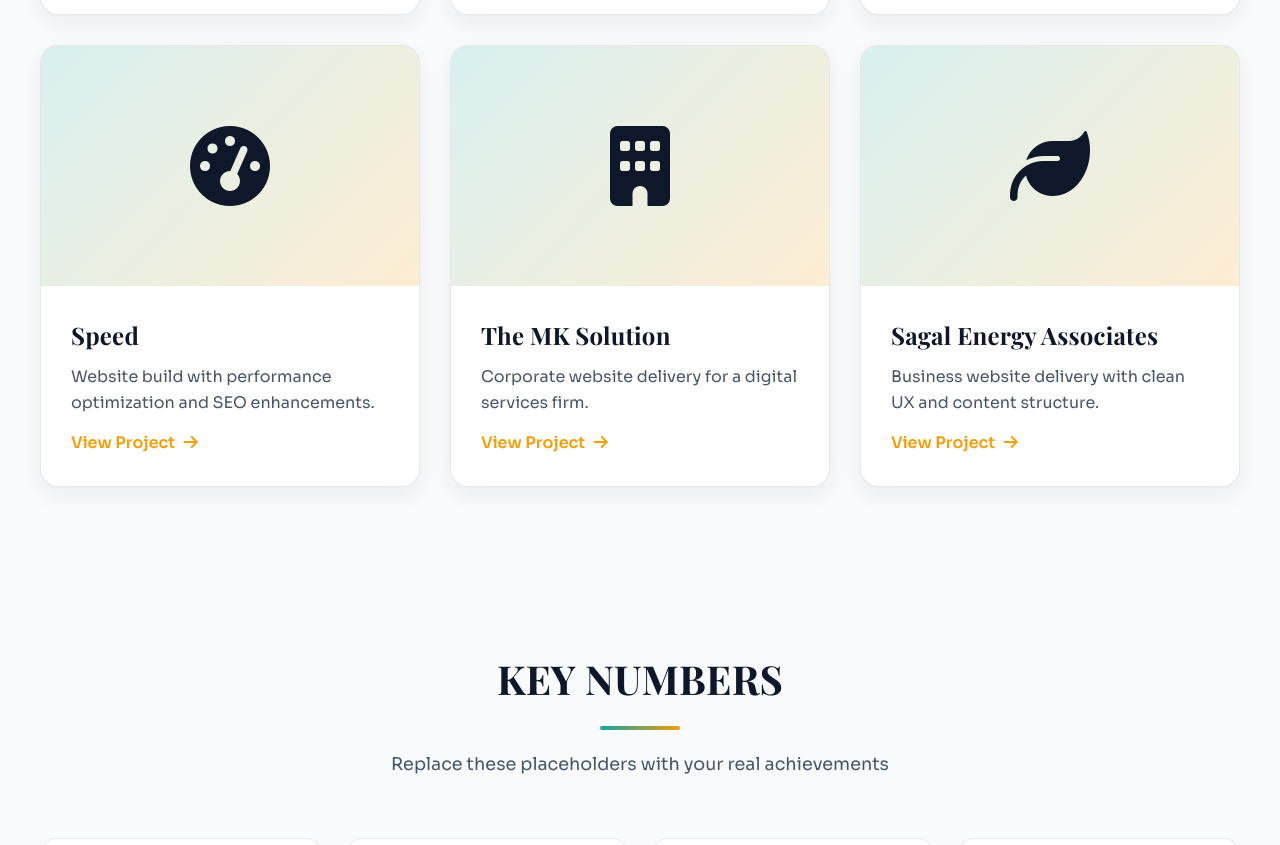
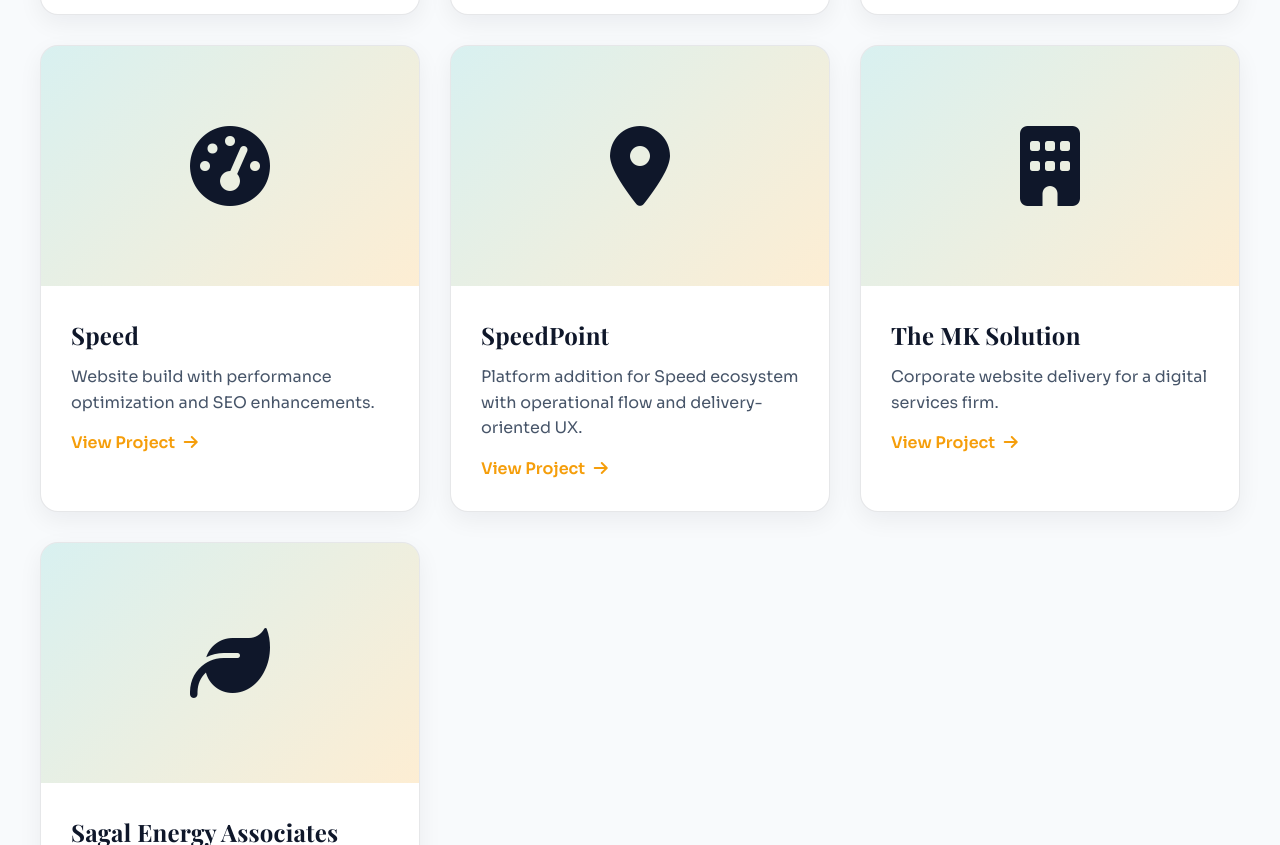
Before and after one commit to uaqx1057/myportfolioweb, a plain HTML site: page index.html in a window 1280 px wide. Shown: the part 6899-7744 px from the top of the page. Drawn offline with nearby package versions, Linux system fonts and the light colour scheme.

Commit message:
Update index.html

```diff
--- a/index.html
+++ b/index.html
@@ -473,6 +473,16 @@
                 </div>
                 <div class="portfolio-item">
                     <div class="portfolio-image">
+                        <i class="fas fa-map-marker-alt fa-5x"></i>
+                    </div>
+                    <div class="portfolio-info">
+                        <h3 data-en="SpeedPoint" data-ar="SpeedPoint">SpeedPoint</h3>
+                        <p data-en="Platform addition for Speed ecosystem with operational flow and delivery-oriented UX." data-ar="إضافة ضمن منظومة Speed مع تدفق تشغيلي وتجربة مستخدم موجهة للتسليم.">Platform addition for Speed ecosystem with operational flow and delivery-oriented UX.</p>
+                        <a href="https://speedpoint.dobs.cloud/" class="project-link" target="_blank" rel="noopener noreferrer"><span data-en="View Project" data-ar="عرض المشروع">View Project</span> <i class="fas fa-arrow-right"></i></a>
+                    </div>
+                </div>
+                <div class="portfolio-item">
+                    <div class="portfolio-image">
                         <i class="fas fa-building fa-5x"></i>
                     </div>
                     <div class="portfolio-info">
```
